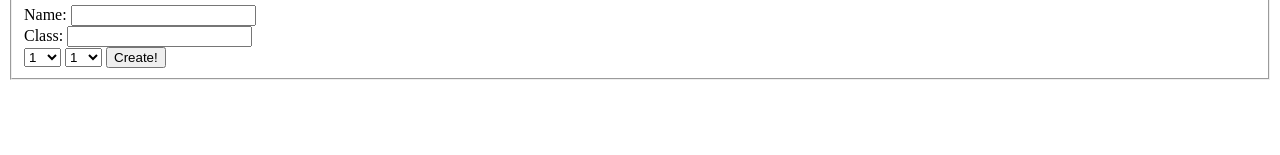
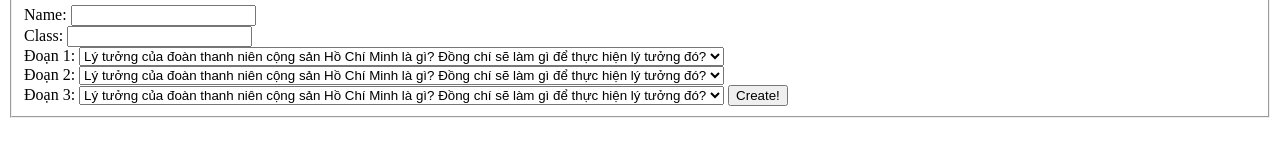
Before and after one commit to duongoku/donmay, a website: page template/input.html in a window 1280 px wide. Shown: the part 311-466 px from the top of the page. Drawn offline with Linux system fonts and the light colour scheme.

Commit message:
Commit #3

```diff
--- a/template/input.html
+++ b/template/input.html
@@ -10,29 +10,25 @@
             <label>Class:</label>
             <input type="text" name="clss"/>
             <br/>
+            <label>Đoạn 1:</label>
             <select name = "a" class = "category">
-               <option value="1">1</option>
-               <option value="2">2</option>
-               <option value="3">3</option>
-               <option value="4">4</option>
-               <option value="5">5</option>
-               <option value="6">6</option>
-               <option value="7">7</option>
-               <option value="8">8</option>
-               <option value="9">9</option>
-               <option value="10">10</option>
+               <option value="1">Lý tưởng của đoàn thanh niên cộng sản Hồ Chí Minh là gì? Đồng chí sẽ làm gì để thực hiện lý tưởng đó?</option>
+               <option value="2">Các ý tưởng và cách thực hiện nhằm nâng cao chất lượng hoạt động Đoàn nơi đòng chí đang theo học.</option>
+               <option value="3">Giải thích và nêu cảm nhận của bản thân đối với việc Đoàn TNCS Hồ Chí Minh qua các lần đổi tên gọi?</option>
             </select>
+            <br/>
+            <label>Đoạn 2:</label>
             <select name = "b" class = "category">
-               <option value="1">1</option>
-               <option value="2">2</option>
-               <option value="3">3</option>
-               <option value="4">4</option>
-               <option value="5">5</option>
-               <option value="6">6</option>
-               <option value="7">7</option>
-               <option value="8">8</option>
-               <option value="9">9</option>
-               <option value="10">10</option>
+              <option value="1">Lý tưởng của đoàn thanh niên cộng sản Hồ Chí Minh là gì? Đồng chí sẽ làm gì để thực hiện lý tưởng đó?</option>
+               <option value="2">Các ý tưởng và cách thực hiện nhằm nâng cao chất lượng hoạt động Đoàn nơi đòng chí đang theo học.</option>
+               <option value="3">Giải thích và nêu cảm nhận của bản thân đối với việc Đoàn TNCS Hồ Chí Minh qua các lần đổi tên gọi?</option>
+            </select>
+            <br/>
+            <label>Đoạn 3:</label>
+            <select name = "b" class = "category">
+               <option value="1">Lý tưởng của đoàn thanh niên cộng sản Hồ Chí Minh là gì? Đồng chí sẽ làm gì để thực hiện lý tưởng đó?</option>
+               <option value="2">Các ý tưởng và cách thực hiện nhằm nâng cao chất lượng hoạt động Đoàn nơi đòng chí đang theo học.</option>
+               <option value="3">Giải thích và nêu cảm nhận của bản thân đối với việc Đoàn TNCS Hồ Chí Minh qua các lần đổi tên gọi?</option>
             </select>
             <input type="submit" value="Create!" />
          </fieldset>
```
Also changed, not shown: 3 other files.
